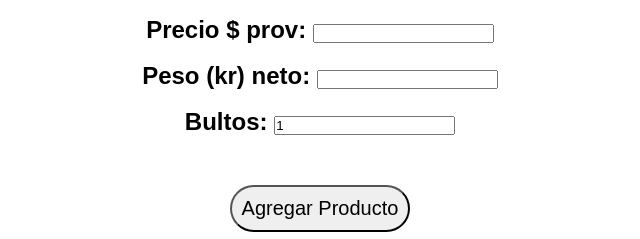
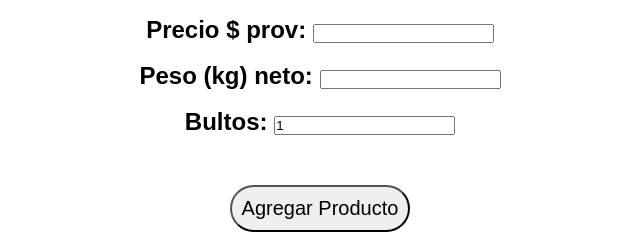
Before and after one commit to RCaguilarJ/controlMercado, a plain HTML site: page bodega.html in a window 1280 px wide. Shown: the part 231-470 px from the top of the page, 320-960 px from the left. Drawn offline with Linux system fonts and the light colour scheme.

Commit message:
falta de ortografía

```diff
--- a/bodega.html
+++ b/bodega.html
@@ -20,7 +20,7 @@
           <p class="producto">Producto: <input type="text" id="productoInput" /></p>
           <p class="proveedor">Proveedor: <input type="text" id="proveedorInput" /></p>
           <p class="precio">Precio $ prov: <input type="text" id="precioInput" /></p>
-          <p class="peso">Peso (kr) neto: <input type="text" id="pesoInput" /></p>
+          <p class="peso">Peso (kg) neto: <input type="text" id="pesoInput" /></p>
           <p class="cantidad">
             Bultos:
             <input type="number" id="bultosInput" min="1" value="1" />
```
